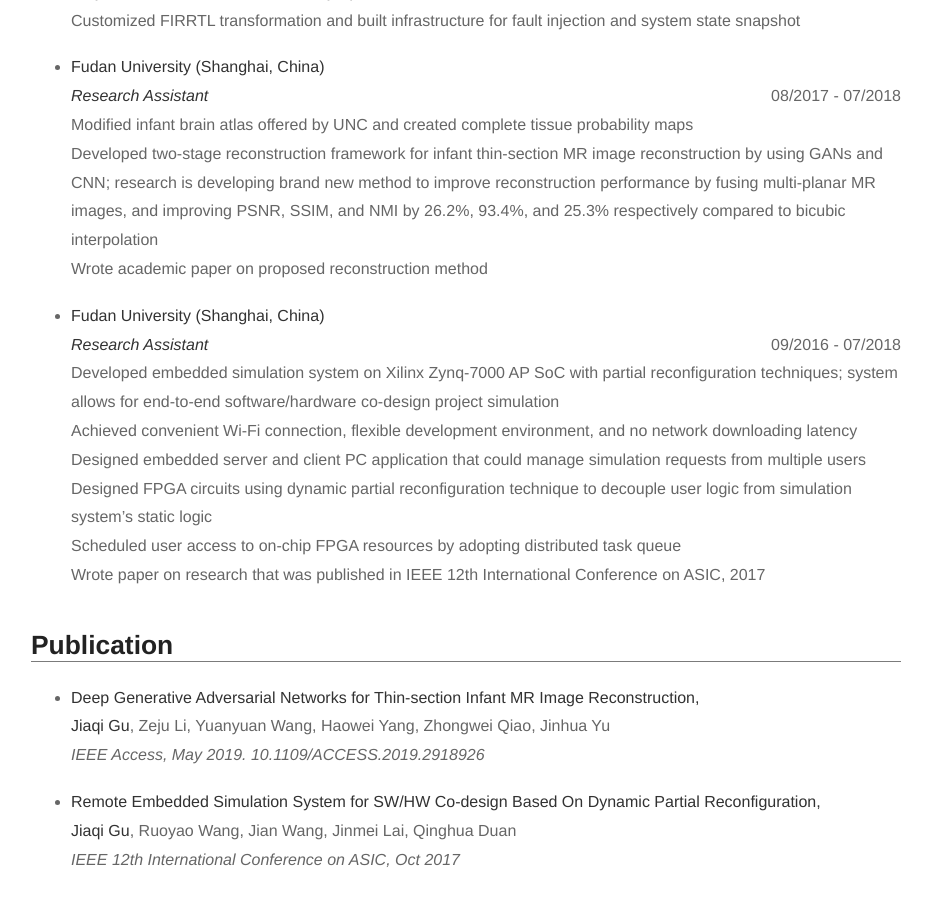
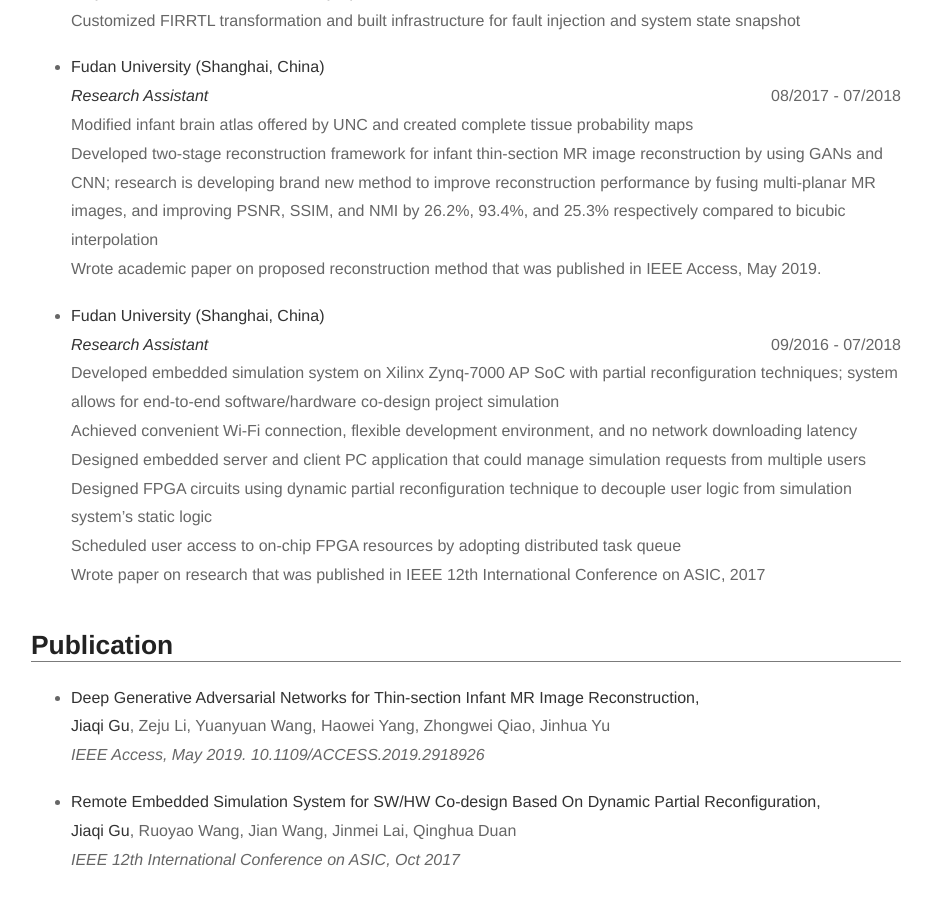
Before and after one commit to JeremieMelo/Resume, a Jekyll site: the page built from about.md, in a window 1280 px wide and 900 px high, scrolled down 522 px. Shown: the whole window, without its empty margins (174-1105 px from the left). Built offline with Jekyll 4.4.1, drawn with Linux system fonts in a browser that asks for light colours.

Commit message:
update research experience

```diff
--- a/about.md
+++ b/about.md
@@ -35,7 +35,7 @@ layout: page
     <div style="float: right">08/2017 - 07/2018</div>
     <br>Modified infant brain atlas offered by UNC and created complete tissue probability maps
     <br>Developed two-stage reconstruction framework for infant thin-section MR image reconstruction by using GANs and CNN; research is developing brand new method to improve reconstruction performance by fusing multi-planar MR images, and improving PSNR, SSIM, and NMI by 26.2%, 93.4%, and 25.3% respectively compared to bicubic interpolation
-    <br>Wrote academic paper on proposed reconstruction method
+    <br>Wrote academic paper on proposed reconstruction method that was published in IEEE Access, May 2019.
     </li><br>
 
     <li>
```
